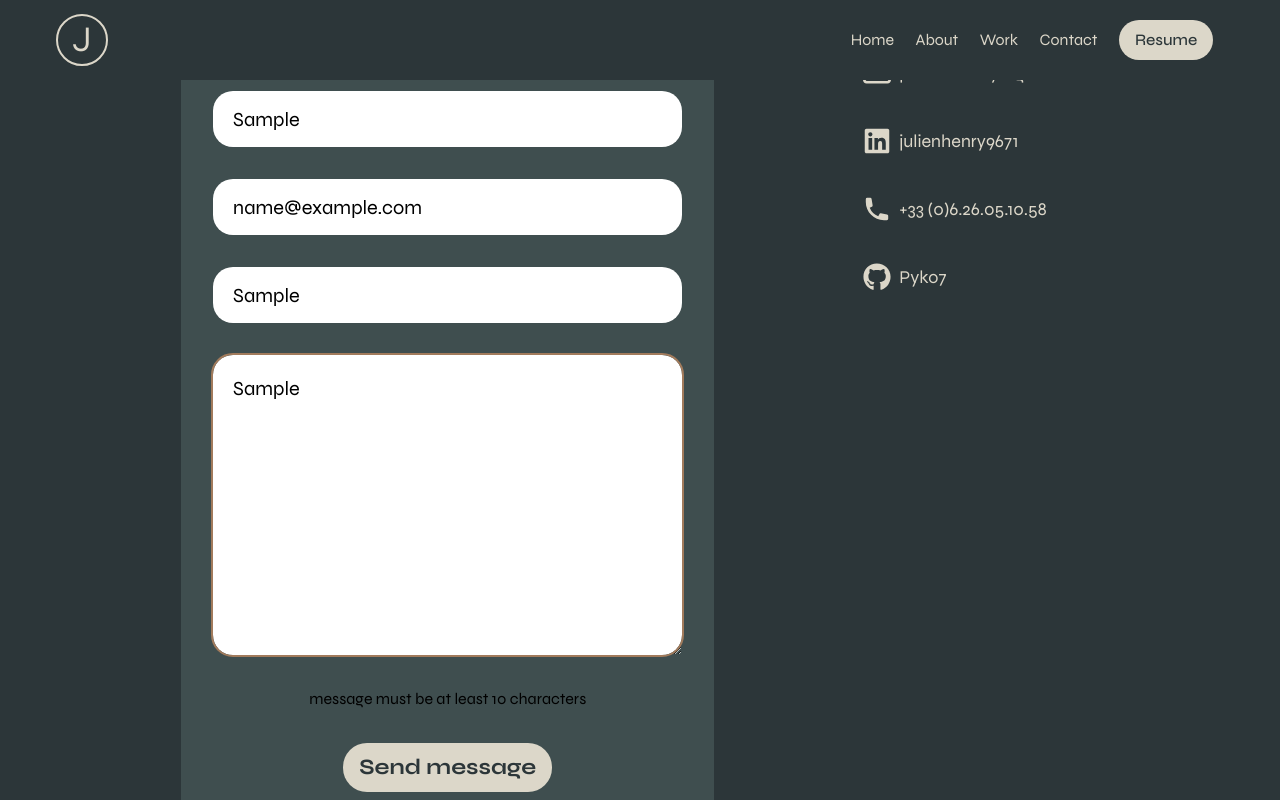
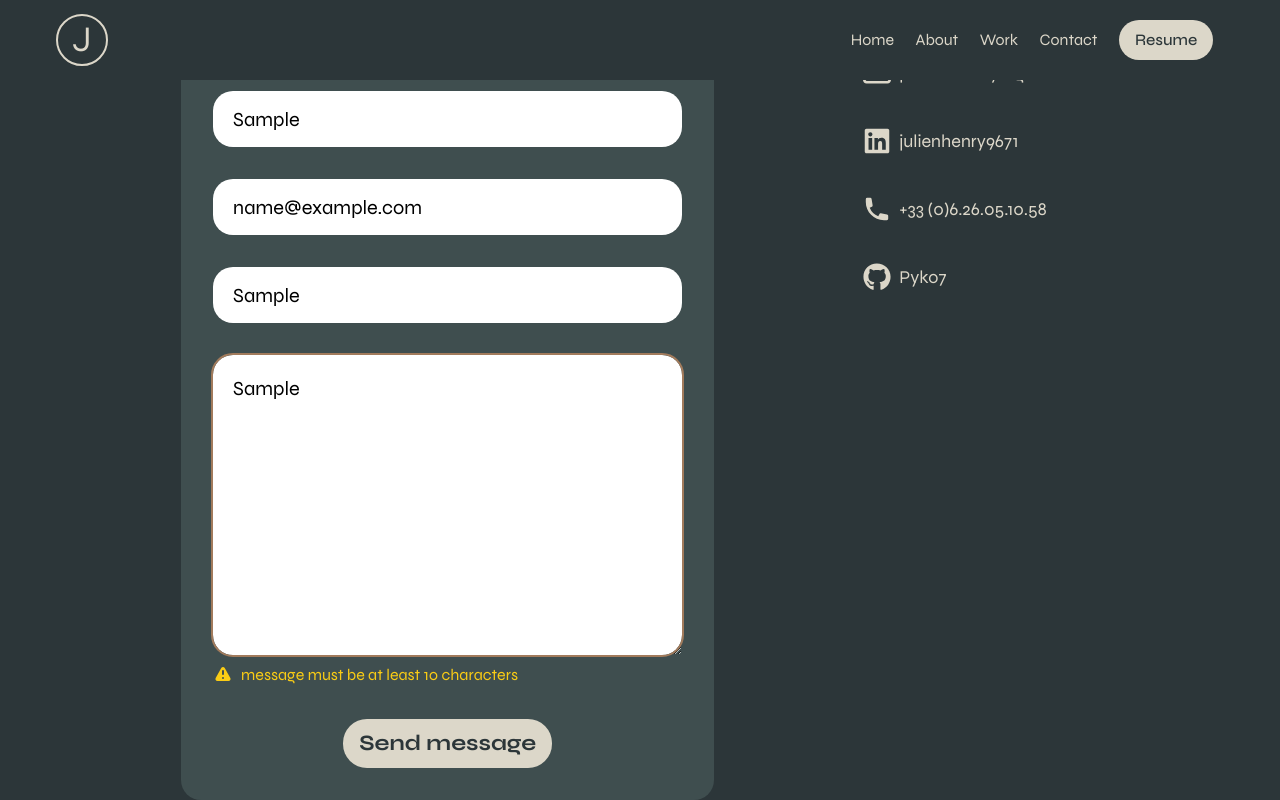
Before and after one commit to pyko7/Portfolio, a React (Create React App) app in the folder client/: page / in a window 1280 px wide. Both pictures are taken after typing "Sample", "name@example.com", "Sample", "Sample" into the empty fields and a click on the input "Send message". Shown: the part 2637-3437 px from the top of the page. Built offline with nearby package versions, Linux system fonts and the light colour scheme.

Commit message:
form is working on client side, it still missing the handling of the form's state

```diff
--- a/client/package.json
+++ b/client/package.json
@@ -10,7 +10,6 @@
     "@headlessui/react": "^1.6.5",
     "@heroicons/react": "^1.0.6",
     "@hookform/resolvers": "^2.9.6",
-    "@tanstack/react-query": "^4.0.10",
     "@testing-library/jest-dom": "^5.16.4",
     "@testing-library/react": "^13.3.0",
     "@testing-library/user-event": "^13.5.0",
--- a/client/src/api/fetch.js
+++ b/client/src/api/fetch.js
@@ -1,4 +1,4 @@
-const submitForm = async (url, data) => {
+export const submitForm = async (url, data) => {
   const options = {
     method: "POST",
     headers: {
@@ -6,6 +6,7 @@ const submitForm = async (url, data) => {
     },
     body: JSON.stringify({ ...data }),
   };
+
   try {
     const res = await fetch(url, options);
     const data = await res.json();
--- a/client/src/components/ContactForm.jsx
+++ b/client/src/components/ContactForm.jsx
@@ -1,7 +1,12 @@
-import React from "react";
+import { useState } from "react";
 import { useForm } from "react-hook-form";
 import { yupResolver } from '@hookform/resolvers/yup';
 import { contactForm } from "../validationSchema";
+import { submitForm } from "../api/fetch";
+import { ExclamationIcon } from "@heroicons/react/solid";
+import FormLoader from "./FormLoader";
+import FormError from "./FormError";
+import FormSuccess from "./FormSuccess";
 
 
 const ContactForm = () => {
@@ -10,26 +15,78 @@ const ContactForm = () => {
         resolver: yupResolver(contactForm),
     });
 
-    const handleForm = () => {
-        const data = getValues();
-        console.log(data);
+
+
+    const onSubmit = async () => {
+        try {
+            // setIsLoading(true);
+            const data = getValues();
+            await submitForm('http://localhost:8080/api/contact', data);
+        } catch (error) {
+            console.log(error);
+        }
     }
 
+
     return (
-        <form
-            className="w-full p-8 flex flex-col items-center gap-y-8 rounded-[20px] bg-tertiary md:max-w-lg md:rounded-b-none"
-            onSubmit={handleSubmit(handleForm)}>
-            <input type="text" name="name" placeholder="Name" className="w-full h-14 p-5 rounded-[20px] text-xl outline-quaternary outline-2 focus:outline-double" {...register("name")} />
-            {errors.name && <p className="mt-0 text-red-500">{errors.name.message}</p>}
-            <input type="email" name="email" placeholder="Email address" className="w-full h-14 p-5 rounded-[20px] text-xl outline-quaternary outline-2 focus:outline-double" {...register("email")} />
-            {errors.email && <p>{errors.email.message}</p>}
-            <input type="text" name="subject" placeholder="Subject" className="w-full h-14 p-5 rounded-[20px] text-xl outline-quaternary outline-2 focus:outline-double" {...register("subject")} />
-            {errors.subject && <p>{errors.subject.message}</p>}
-            <textarea name="message" placeholder="Write you message..." className="w-full min-h-[300px] p-5 rounded-[20px] text-xl outline-quaternary outline-2 focus:outline-double" {...register("message")} />
-            {errors.message && <p>{errors.message.message}</p>}
-            <input type="submit" value="Send message"
-                className='w-fit h-auto px-4 py-2 rounded-3xl text-[22px] bg-secondary text-primary font-bold hover:bg-secondaryLighten' />
-        </form>
+        <>
+            {/* {isLoading ? <FormLoader /> :
+                isError ?
+                    <div className="w-full flex flex-col items-center gap-y-2">
+                        <FormError />
+                        <p className='text-lg text-secondary'>Retry</p>
+                    </div>
+                    :
+                    isSuccess ?
+                        <div className="w-full flex flex-col items-center gap-y-2">
+                            <FormSuccess />
+                            <p className='text-base text-secondary hover:underline'>Send a new message</p>
+                        </div>
+                        : */}
+            <form
+                className="w-full p-8 flex flex-col items-center gap-y-8 rounded-[20px] bg-tertiary md:max-w-lg md:rounded-b-none"
+                onSubmit={handleSubmit(onSubmit)}>
+
+                <div className="w-full flex flex-col items-start gap-y-2">
+                    <input type="text" name="name" placeholder="Name" className="w-full h-14 p-5 rounded-[20px] text-xl outline-quaternary outline-2 focus:outline-double" {...register("name")} required />
+                    {errors.name &&
+                        <div className="w-full flex items-center gap-x-2 text-yellow-400">
+                            <ExclamationIcon className="w-5 h-5" />
+                            <p>{errors.name.message}</p>
+                        </div>
+                    }
+                </div>
+                <div className="w-full flex flex-col items-start gap-y-2">
+                    <input type="email" name="email" placeholder="Email address" className="w-full h-14 p-5 rounded-[20px] text-xl outline-quaternary outline-2 focus:outline-double" {...register("email")} required />
+                    {errors.email &&
+                        <div className="w-full flex items-center gap-x-2 text-yellow-400">
+                            <ExclamationIcon className="w-5 h-5" />
+                            <p>{errors.email.message}</p>
+                        </div>
+                    }
+                </div>
+                <div className="w-full flex flex-col items-start gap-y-2">
+                    <input type="text" name="subject" placeholder="Subject" className="w-full h-14 p-5 rounded-[20px] text-xl outline-quaternary outline-2 focus:outline-double" {...register("subject")} required />
+                    {errors.subject &&
+                        <div className="w-full flex items-center gap-x-2 text-yellow-400">
+                            <ExclamationIcon className="w-5 h-5" />
+                            <p>{errors.subject.message}</p>
+                        </div>
+                    }
+                </div>
+                <div className="w-full flex flex-col items-start gap-y-2">
+                    <textarea name="message" placeholder="Write you message..." minLength='2' className="w-full min-h-[300px] p-5 rounded-[20px] text-xl outline-quaternary outline-2 focus:outline-double" {...register("message")} required />
+
+                    {errors.message &&
+                        <div className="w-full flex items-center gap-x-2 text-yellow-400">
+                            <ExclamationIcon className="w-5 h-5" />
+                            <p>{errors.message.message}</p>
+                        </div>
+                    }
+                </div>
+                <input type="submit" value="Send message" className='w-fit h-auto px-4 py-2 rounded-3xl text-[22px] bg-secondary text-primary font-bold cursor-pointer hover:bg-secondaryLighten disabled:bg-quaternary' />
+            </form>
+        </>
     );
 };
 
--- /dev/null
+++ b/client/src/components/FormError.jsx
@@ -0,0 +1,13 @@
+import React from 'react';
+import { ExclamationCircleIcon } from '@heroicons/react/outline';
+
+const FormError = () => {
+    return (
+        <div className='w-full h-full flex flex-col items-center justify-center gap-y-3 z-50 text-secondary'>
+            <ExclamationCircleIcon className='w-14 h-14' />
+            <p className='font-xl'>Sorry an error occurred while processing your request...</p>
+        </div>
+    );
+};
+
+export default FormError;
--- /dev/null
+++ b/client/src/components/FormLoader.jsx
@@ -0,0 +1,11 @@
+import React from 'react';
+
+const FormLoader = () => {
+    return (
+        <div className='w-full h-full flex items-center justify-center z-50'>
+            <span className='w-12 h-12 inline-block border-quaternary border-t-secondary rounded-[50%] animate-clockMinuteHand ' />
+        </div>
+    );
+};
+
+export default FormLoader;
--- /dev/null
+++ b/client/src/components/FormSuccess.jsx
@@ -0,0 +1,13 @@
+import React from 'react';
+import { CheckCircleIcon } from '@heroicons/react/outline';
+
+const FormSuccess = () => {
+    return (
+        <div className='w-full h-full flex flex-col items-center justify-center gap-y-5 z-50 text-secondary'>
+            <CheckCircleIcon className='w-14 h-14' />
+            <p className='text-2xl'>Your message has been sent. Thank you !</p>
+        </div>
+    );
+};
+
+export default FormSuccess;
--- a/client/src/index.js
+++ b/client/src/index.js
@@ -2,14 +2,10 @@ import React from "react";
 import ReactDOM from "react-dom/client";
 import "./styles/index.css";
 import App from "./App";
-import { QueryClient, QueryClientProvider } from "@tanstack/react-query";
 
-const queryClient = new QueryClient();
 const root = ReactDOM.createRoot(document.getElementById("root"));
 root.render(
   <React.StrictMode>
-    <QueryClientProvider client={queryClient}>
-      <App />
-    </QueryClientProvider>
+    <App />
   </React.StrictMode>
 );
--- a/client/src/validationSchema.js
+++ b/client/src/validationSchema.js
@@ -7,19 +7,19 @@ export const contactForm = yup
       .string()
       .min(2)
       .max(50)
-      .matches(/^([A-Za-z]+[\-'\s]?){2,50}$/g, {
+      .matches(/^([A-Za-z]+[-'\s]?){2,50}$/g, {
         message:
-          "Name must be between 2 and 50 characters. Only - ' special characters are accepted",
+          "name must be between 2 and 50 characters. Only - and ' special characters are accepted",
         excludeEmptyString: true,
       }),
     email: yup
       .string()
-      .email("That email is invalid")
-      .required("That email is invalid"),
+      .email("that email is invalid")
+      .required("that email is invalid"),
     subject: yup
       .string()
       .min(2)
-      .matches(/^([A-Za-z]+[\-'\s]?){2,50}$/g, {
+      .matches(/^([A-Za-z]+[-'\s]?){2,50}$/g, {
         message: "Subject must be between 2 and 50 characters",
         excludeEmptyString: true,
       }),
@@ -27,6 +27,6 @@ export const contactForm = yup
       .string()
       .min(10)
       .matches(/^(?!\s*$).+$/gm)
-      .required("Please enter at least a 10 characters message"),
+      .required("message must be at least 10 characters"),
   })
   .required();
```
Also changed, not shown: 1 other file (tests, documents, lock files or other folders).
